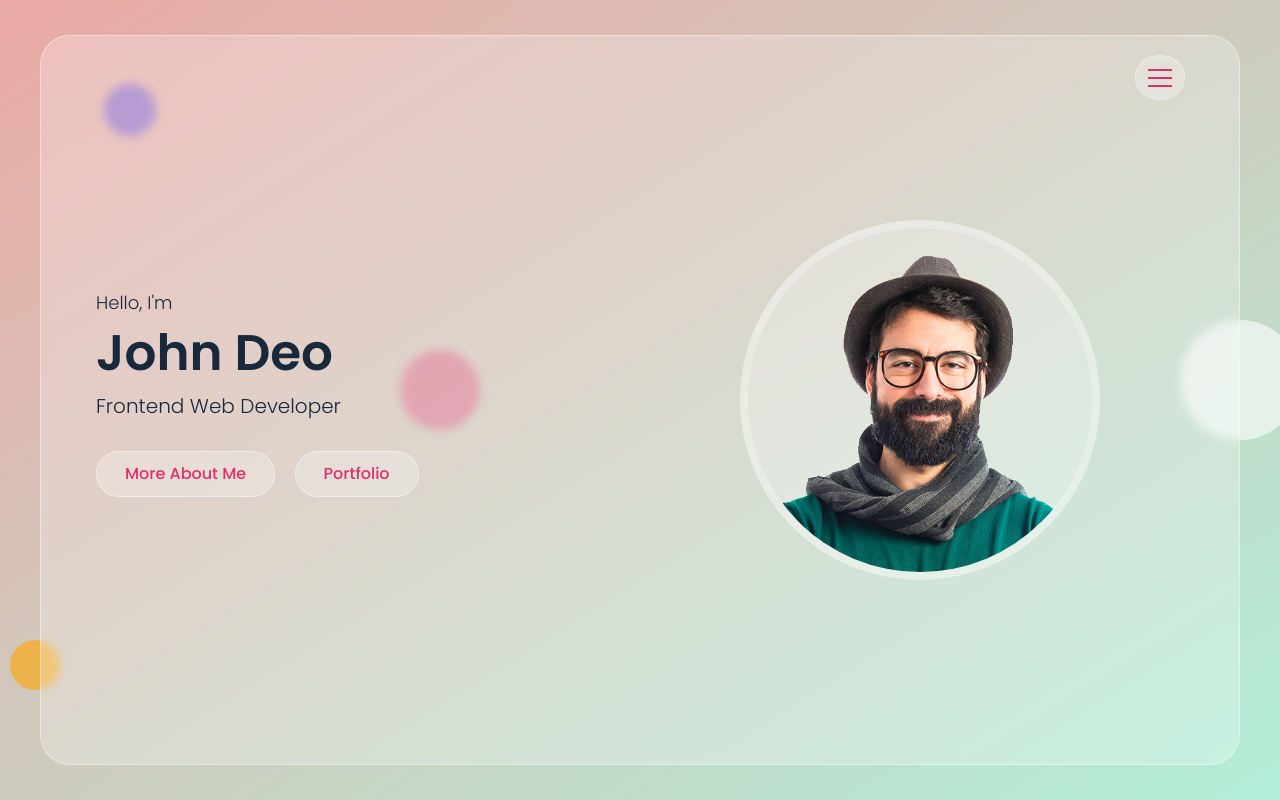
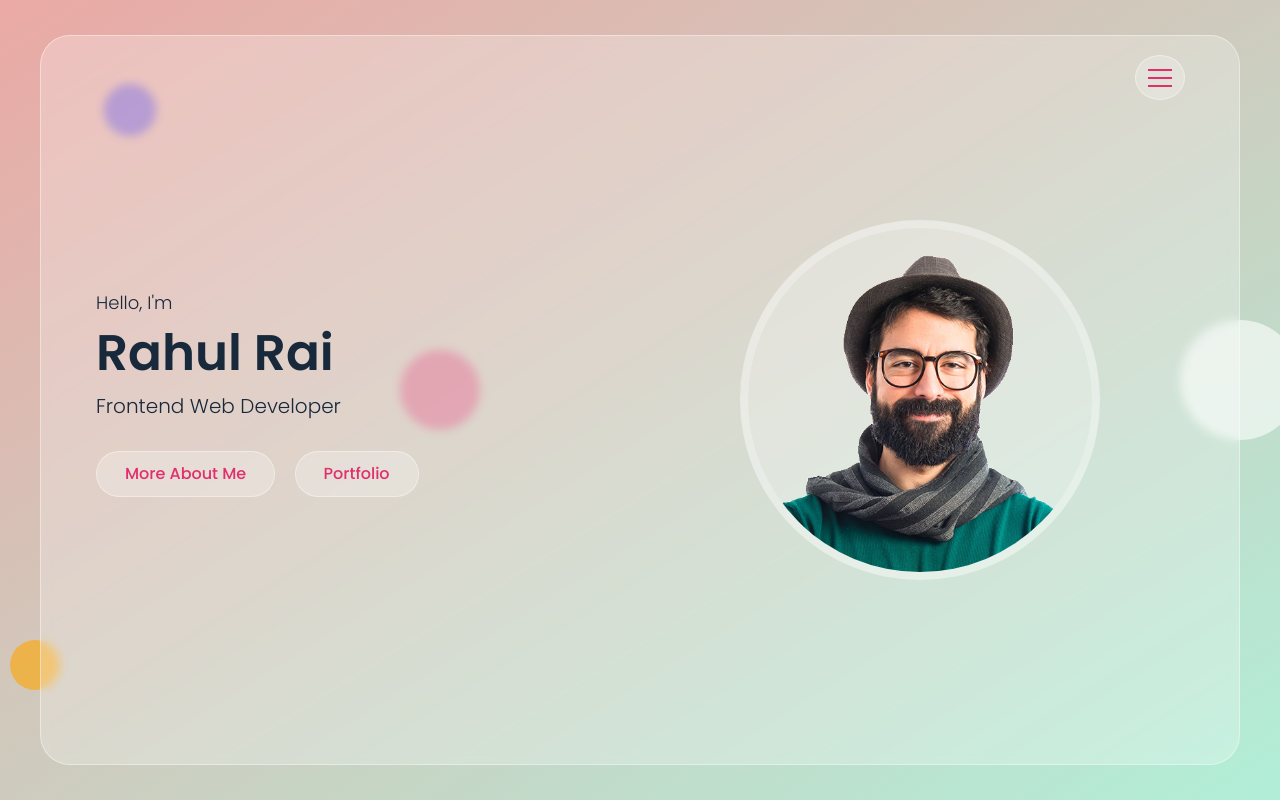
Before and after one commit to Rahulraifzb/glassmorphism-Portfolio-Website, a plain HTML site: page index.html in a window 1280 px wide. Drawn offline with Linux system fonts and the light colour scheme.

Commit message:
Update index.html

```diff
--- a/index.html
+++ b/index.html
@@ -69,7 +69,7 @@
         <div class="row align-items-center">
           <div class="home-text">
             <p>Hello, I'm</p>
-            <h1>John Deo</h1>
+            <h1>Rahul Rai</h1>
             <h2>Frontend web developer</h2>
             <a href="#about" class="btn  link-item">more about me</a>
             <a href="#contact" class="btn  link-item">portfolio</a>
```
